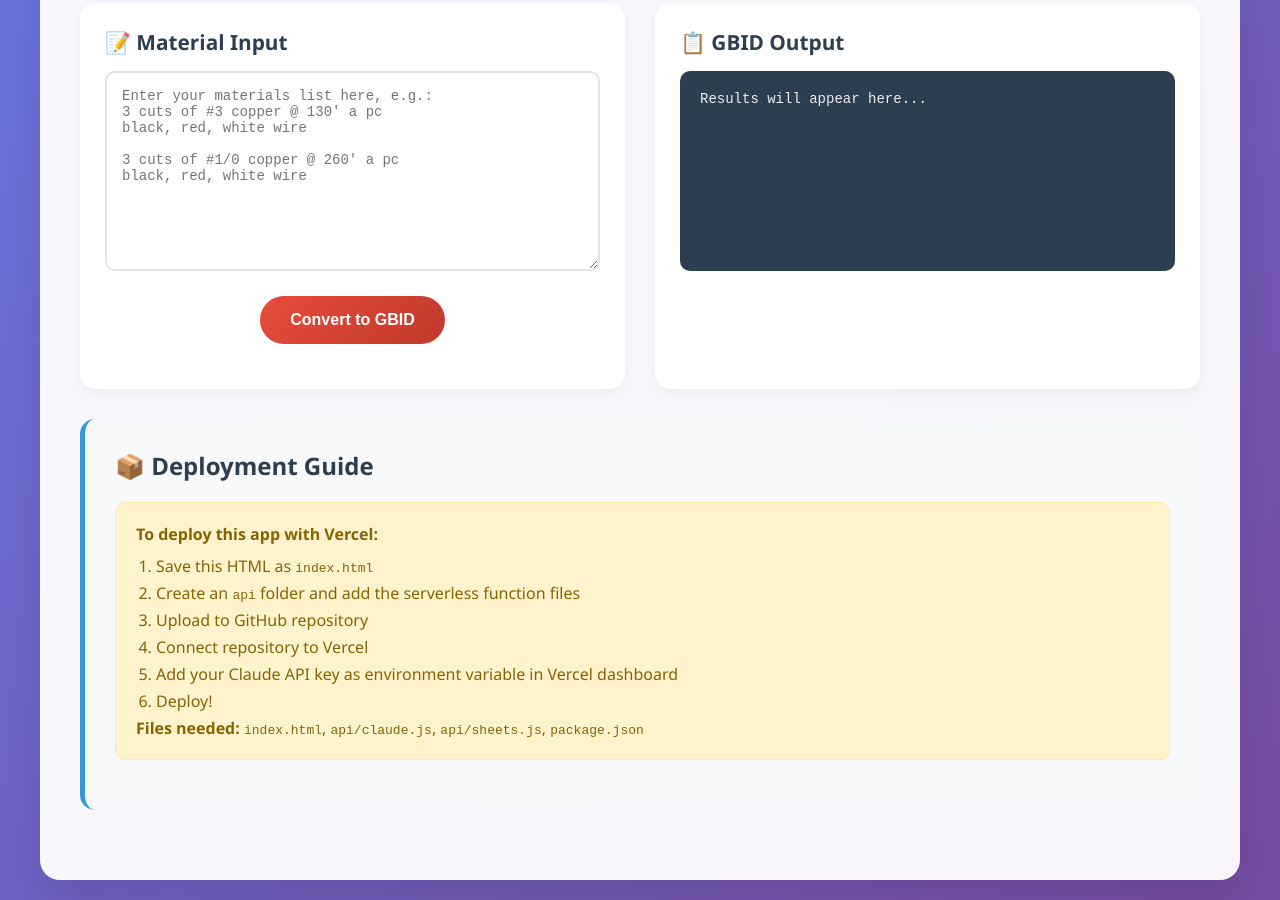
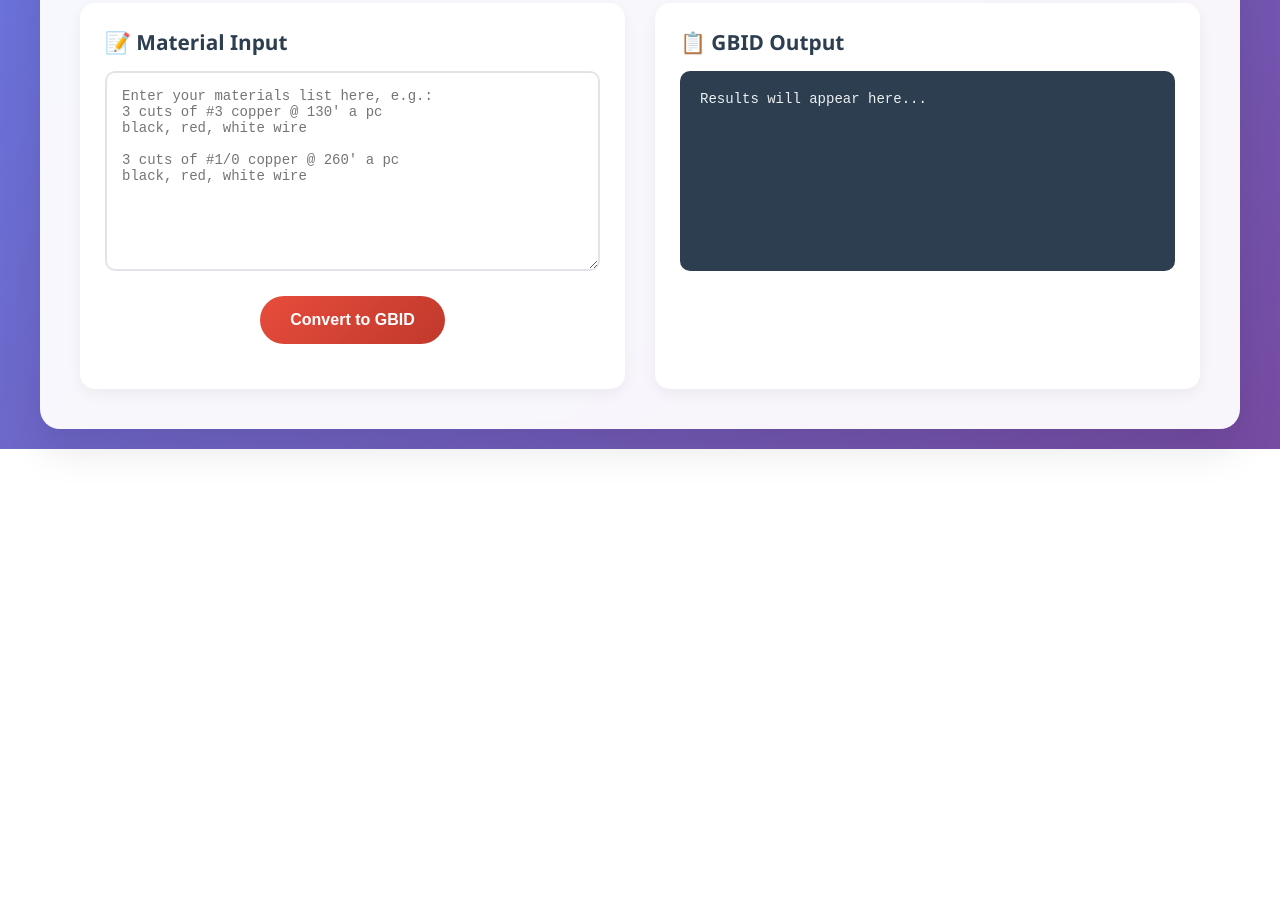
Before and after one commit to connortrolfe/gbid-converter, a website: page index.html in a window 1280 px wide. Shown: the part 564-1464 px from the top of the page. After the commit the page ends 1013 px from the top, so only its background shows below. Drawn offline with Linux system fonts and the light colour scheme.

Commit message:
Update index.html

```diff
--- a/index.html
+++ b/index.html
@@ -282,22 +282,6 @@ black, red, white wire"></textarea>
                     </div>
                 </div>
             </div>
-
-            <div class="setup-section" style="margin-top: 30px;">
-                <h2>📦 Deployment Guide</h2>
-                <div class="instructions">
-                    <h4>To deploy this app with Vercel:</h4>
-                    <ol>
-                        <li>Save this HTML as <code>index.html</code></li>
-                        <li>Create an <code>api</code> folder and add the serverless function files</li>
-                        <li>Upload to GitHub repository</li>
-                        <li>Connect repository to Vercel</li>
-                        <li>Add your Claude API key as environment variable in Vercel dashboard</li>
-                        <li>Deploy!</li>
-                    </ol>
-                    <p><strong>Files needed:</strong> <code>index.html</code>, <code>api/claude.js</code>, <code>api/sheets.js</code>, <code>package.json</code></p>
-                </div>
-            </div>
         </div>
     </div>
 
```
